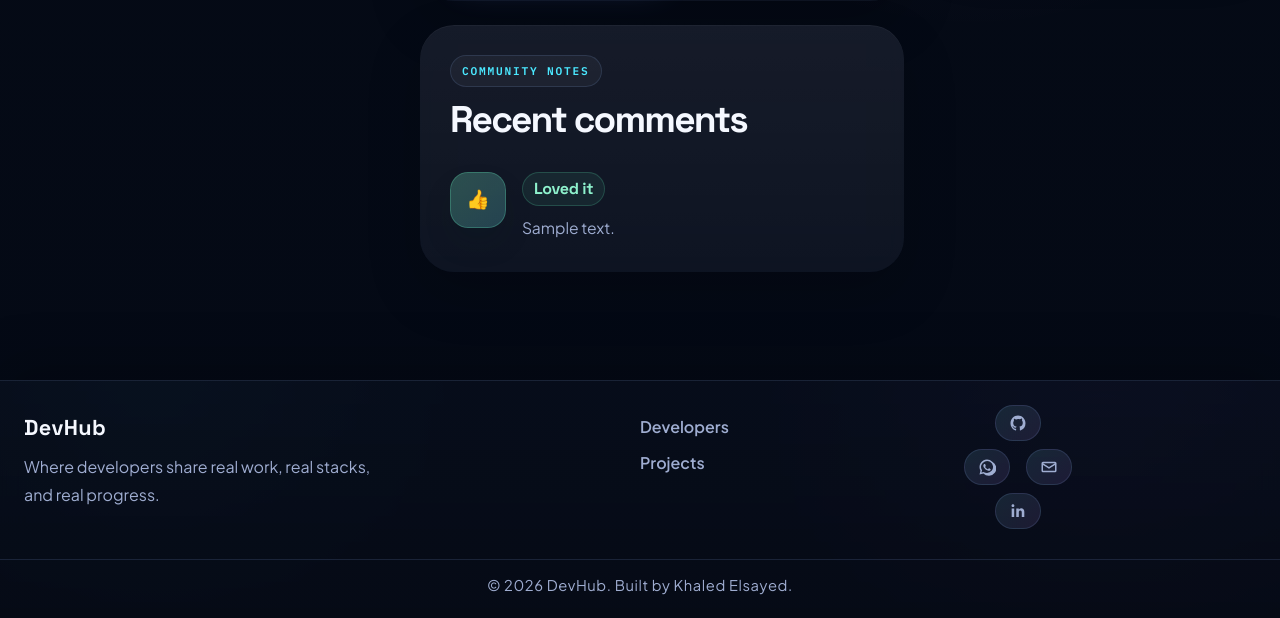
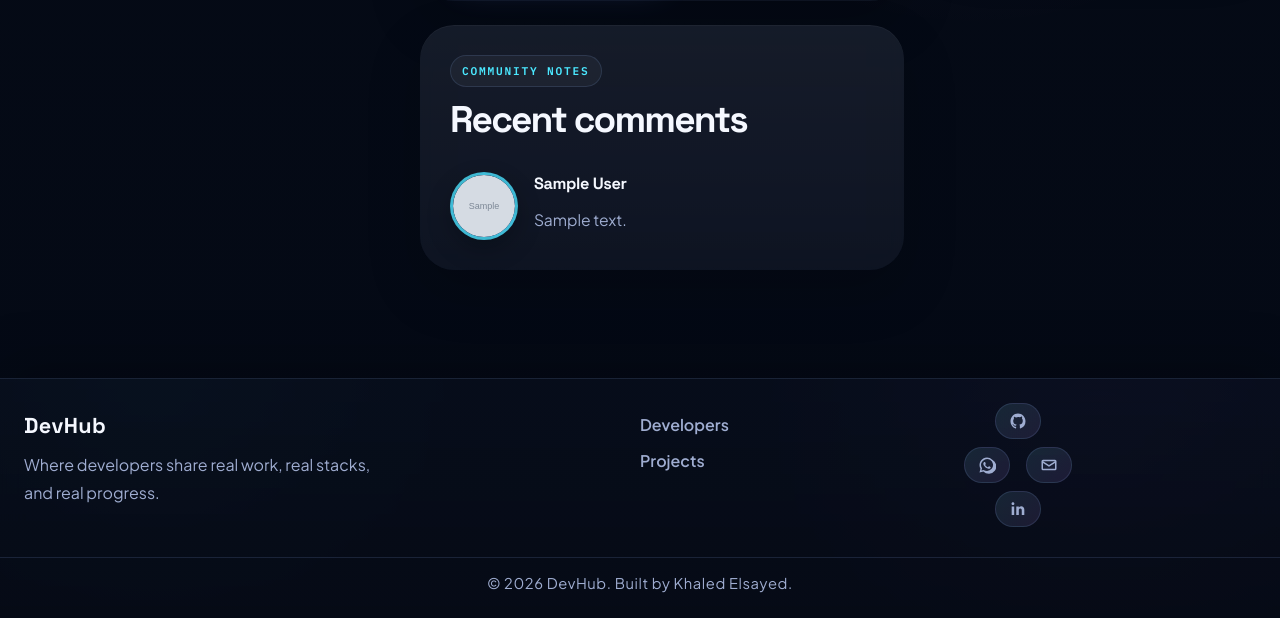
Before and after one commit to khaledelsayed2003/devhub, a Django app: page /projects/project/00000000-0000-0000-0000-000000000001/ in a window 1280 px wide. Shown: the part 1734-2352 px from the top of the page. After the commit the page ends 2327 px from the top, so only its background shows below. Run offline with Django 5.2, Linux system fonts and the light colour scheme; tables that the repository leaves empty hold one stand-in row (values such as "Sample post"); grey boxes marked "Sample" are stand-in pictures; some web fonts are replaced.

Commit message:
Render project reviews with owner details and unique reviewers

```diff
--- a/projects/models.py
+++ b/projects/models.py
@@ -25,11 +25,15 @@ class Review(models.Model):
         ('dislike', 'Dislike'),
     )
     id = models.UUIDField(default=uuid.uuid4, unique=True, primary_key=True, editable=False)
-    # owner = I will add it later once i create the Profile model
+    owner = models.ForeignKey(Profile, on_delete=models.CASCADE, null=True)
     project = models.ForeignKey(Project, on_delete=models.CASCADE)
     body = models.TextField(null=True, blank=True)
     value = models.CharField(max_length=150, choices=VOTE_TYPE)
     created = models.DateTimeField(auto_now_add=True)
+
+
+    class Meta:
+        unique_together = [['owner', 'project']]
 
     def __str__(self):
         return self.value
--- a/projects/templates/projects/single-project.html
+++ b/projects/templates/projects/single-project.html
@@ -121,22 +121,26 @@
               <div class="project-detail-review-list">
                 {% for review in project.review_set.all %}
                   {% if review.body %}
-                  <article class="project-detail-review {% if review.value == 'like' %}project-detail-review-positive{% else %}project-detail-review-negative{% endif %}">
-                    <div class="project-detail-review-mark" aria-hidden="true">
-                      {% if review.value == 'like' %}
-                        <span class="project-detail-review-icon">👍</span>
-                      {% else %}
-                        <span class="project-detail-review-icon">👎</span>
-                      {% endif %}
-                    </div>
-                    <div>
-                      <h3>
-                        {% if review.value == 'like' %}
-                          <span class="project-detail-review-sentiment">Loved it</span>
+                  <article class="project-detail-review">
+                    {% if review.owner %}
+                      <a class="project-detail-review-avatar-link" href="{% url 'user-profile' review.owner.id %}" aria-label="Open {{ review.owner.name }} profile">
+                        <span class="avatar avatar-md avatar-cyan">
+                          <img class="avatar-image" src="{{ review.owner.profile_image.url }}" alt="{{ review.owner.name }}">
+                        </span>
+                      </a>
+                    {% else %}
+                      <span class="avatar avatar-md avatar-cyan">DH</span>
+                    {% endif %}
+                    <div class="project-detail-review-content">
+                      <div class="project-detail-review-header">
+                        {% if review.owner %}
+                          <a class="project-detail-review-author" href="{% url 'user-profile' review.owner.id %}">
+                            {{ review.owner.name|default:"DevHub developer" }}
+                          </a>
                         {% else %}
-                          <span class="project-detail-review-sentiment">Needs work</span>
+                          <span class="project-detail-review-author">DevHub developer</span>
                         {% endif %}
-                      </h3>
+                      </div>
                       <p>{{ review.body }}</p>
                     </div>
                   </article>
--- a/static/styles/projects.css
+++ b/static/styles/projects.css
@@ -2024,7 +2024,7 @@ body.project-image-modal-open {
 }
 
 .project-detail-review-mark {
-  display: grid;
+  display: none;
   place-items: center;
   width: 56px;
   height: 56px;
@@ -2045,6 +2045,43 @@ body.project-image-modal-open {
   justify-content: center;
   transform: translateY(1px);
   filter: saturate(1.05);
+}
+
+.project-detail-review-avatar-link {
+  display: inline-flex;
+  border-radius: 999px;
+  transition: transform 180ms ease, filter 180ms ease;
+}
+
+.project-detail-review-avatar-link:hover {
+  transform: translateY(-2px);
+  filter: brightness(1.08);
+}
+
+.project-detail-review-content {
+  min-width: 0;
+}
+
+.project-detail-review-header {
+  display: flex;
+  flex-wrap: wrap;
+  gap: 10px;
+  align-items: center;
+  margin-bottom: 10px;
+}
+
+.project-detail-review-author {
+  color: var(--text);
+  font-family: "Space Grotesk", sans-serif;
+  font-size: 1.02rem;
+  font-weight: 800;
+  letter-spacing: -0.025em;
+  text-decoration: none;
+  transition: color 180ms ease;
+}
+
+.project-detail-review-author:hover {
+  color: var(--cyan);
 }
 
 .project-detail-review-positive .project-detail-review-mark {
```
Also changed, not shown: projects/migrations/0005_review_owner_alter_review_unique_together.py (added).
